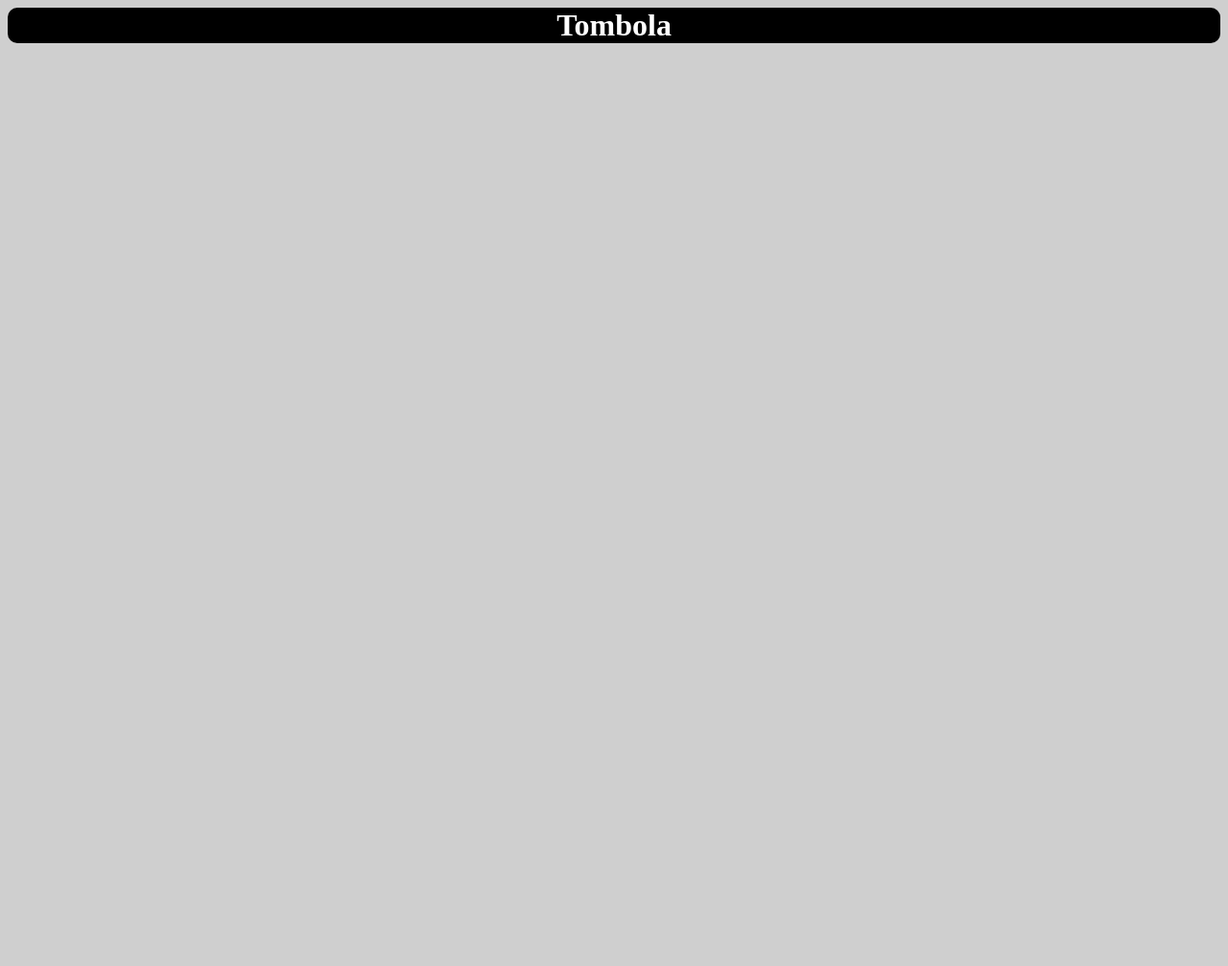
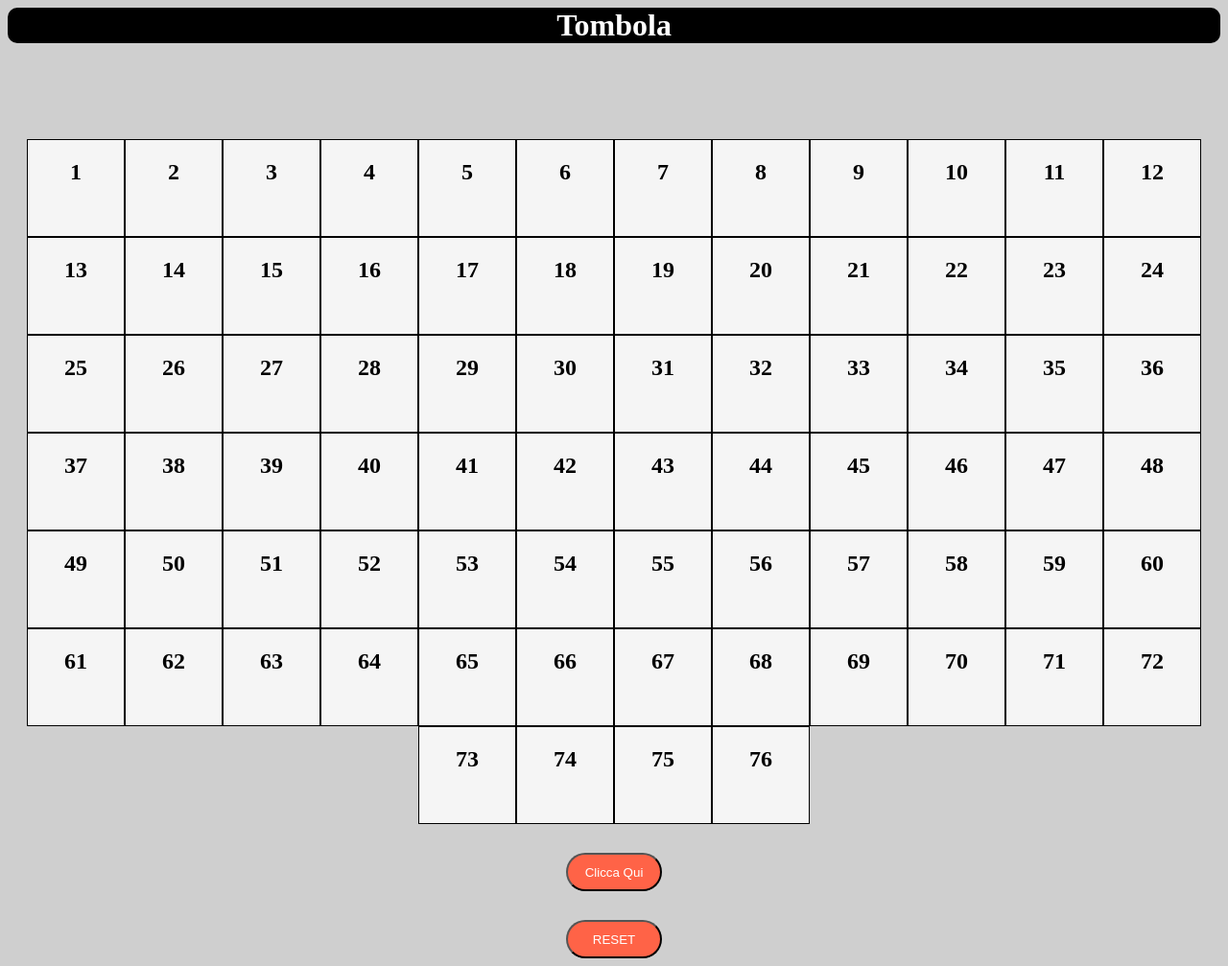
Before and after one commit to Thairyne0/Esercizio_17_10_2024, a plain HTML site: page index.html in a window 1280 px wide. Shown: the whole page at 96% size. Before the commit the page ends 800 px from the top, so only its background shows below. Drawn offline with Linux system fonts and the light colour scheme.

Commit message:
Version 0.9

```diff
--- a/index.html
+++ b/index.html
@@ -13,7 +13,9 @@
       </div>
     </header>
     <main>
-      <div id="cell-container"></div>
+      <article id="cell-container"></article>
+      <article><button id="pulsante">Clicca Qui</button></article>
+      <article><button id="pulsanteReset">RESET</button></article>
     </main>
     <script src="script.js"></script>
   </body>
--- a/script.js
+++ b/script.js
@@ -1,5 +1,51 @@
 const padreDiv = document.getElementById("cell-container");
 
-for (let i = 0; i < 76; i++) {
-  let stringa = String(i);
-}
+const funzioneCreatrice = function () {
+  for (let i = 1; i < 77; i++) {
+    let stringa = String(i);
+    console.log("ciao");
+    let divFiglio = document.createElement("div");
+    divFiglio.id = stringa;
+
+    divFiglio.classList.add("cell");
+
+    divFiglio.innerHTML = `
+        <h2>${stringa}</h2>
+          `;
+    padreDiv.appendChild(divFiglio);
+  }
+};
+
+const funzioneRandomica = function () {
+  return Math.floor(Math.random() * 76) + 1;
+};
+
+const funzioneSelected = function () {
+  for (let i = 1; i < 77; i++) {
+    let casellaSelezionata = document.getElementById(
+      String(funzioneRandomica())
+    );
+    if (casellaSelezionata.style.backgroundColor === "red") {
+    } else {
+      casellaSelezionata.style.backgroundColor = "red";
+      break;
+    }
+  }
+};
+
+const funzioneReset = function () {
+  for (let i = 1; i < 77; i++) {
+    let casellaSelezionata = document.getElementById(String(i));
+    casellaSelezionata.style.backgroundColor = "whitesmoke";
+  }
+};
+
+funzioneCreatrice();
+
+const button = document.getElementById("pulsante");
+
+button.addEventListener("click", funzioneSelected);
+
+const buttonReset = document.getElementById("pulsanteReset");
+
+buttonReset.addEventListener("click", funzioneReset);
--- a/style.css
+++ b/style.css
@@ -13,3 +13,25 @@ header div h1 {
     color: white;
     margin: 0px;
 }
+
+main div {
+    background-color: whitesmoke;
+    text-align: center;
+    border: 1px solid black;
+    height: 100px;
+    width: 100px;
+    display: inline-block;
+}
+
+main article {
+    text-align: center;
+    margin-top: 30px;
+}
+
+main article button{
+    color: white;
+    background-color: tomato;
+    border-radius: 20px;
+    height: 40px;
+    width: 100px;
+}
```
